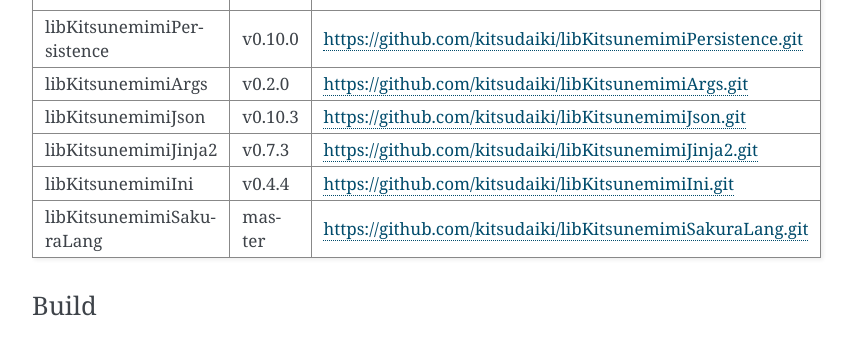
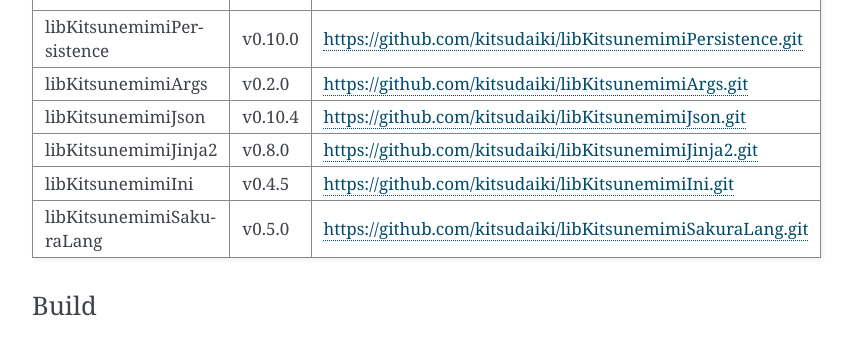
Before and after one commit to kitsudaiki/SakuraTree-Documentation, a Sphinx documentation site: the page built from source/build.rst, in a window 1280 px wide and 900 px high, scrolled down 1283 px. Shown: the part 155-492 px from the top of the window, without its empty margins (388-1241 px from the left). Built offline with Sphinx 7.4.7, drawn with Linux system fonts in a browser that asks for light colours.

Commit message:
update requirements

```diff
--- a/source/build.rst
+++ b/source/build.rst
@@ -116,19 +116,19 @@
       - https://github.com/kitsudaiki/libKitsunemimiArgs.git
 
     * - libKitsunemimiJson
-      - v0.10.3
+      - v0.10.4
       - https://github.com/kitsudaiki/libKitsunemimiJson.git
 
     * - libKitsunemimiJinja2
-      - v0.7.3
+      - v0.8.0
       - https://github.com/kitsudaiki/libKitsunemimiJinja2.git
 
     * - libKitsunemimiIni
-      - v0.4.4
+      - v0.4.5
       - https://github.com/kitsudaiki/libKitsunemimiIni.git
 
     * - libKitsunemimiSakuraLang
-      - master
+      - v0.5.0
       - https://github.com/kitsudaiki/libKitsunemimiSakuraLang.git
 
 
```
